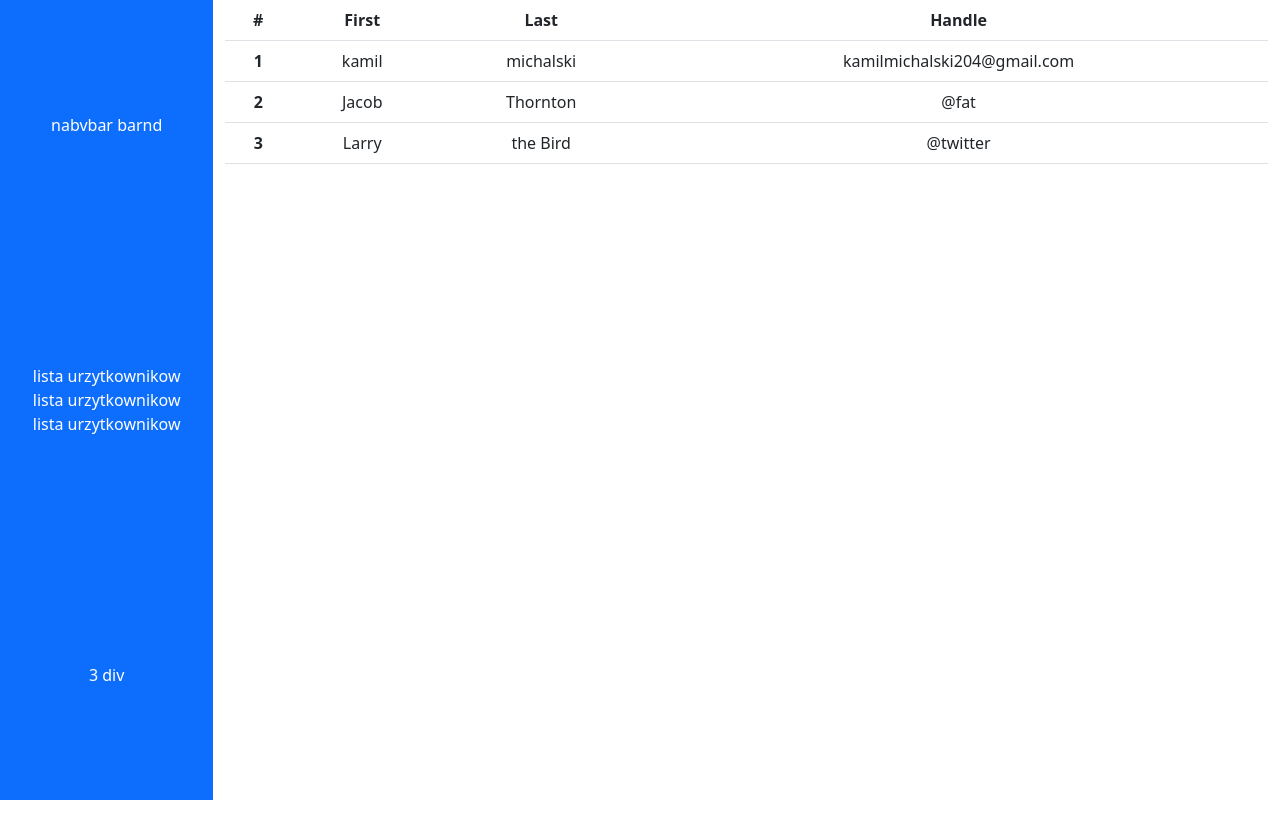
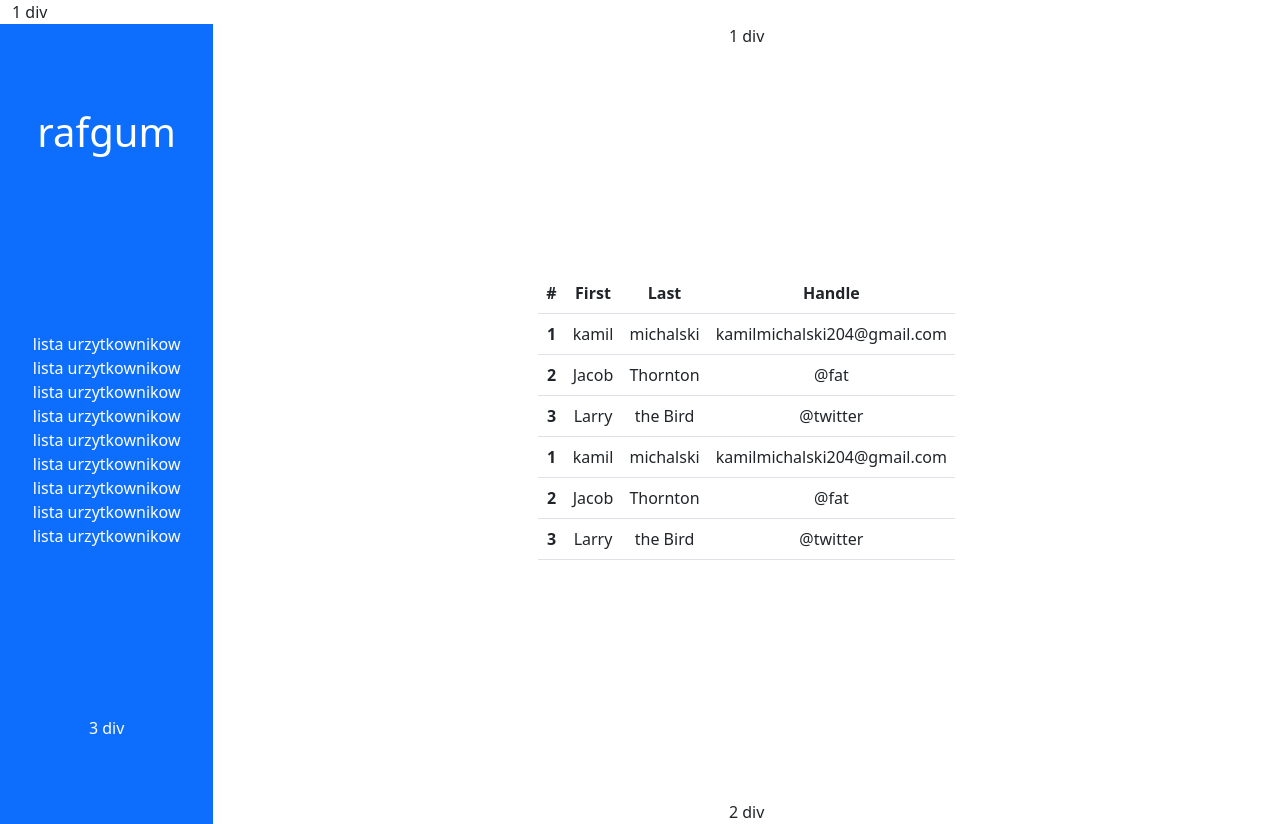
Before and after one commit to jajla/testowe, a plain HTML site: page index.html in a window 1280 px wide. Before the commit the page ends 800 px from the top, so only its background shows below. Drawn offline with nearby package versions, Linux system fonts and the light colour scheme.

Commit message:
koniec wstepu

```diff
--- a/index.html
+++ b/index.html
@@ -1,37 +1,49 @@
 <!doctype html>
 <html lang="pl">
+
 <head>
   <meta charset="utf-8">
   <meta name="viewport" content="width=device-width, initial-scale=1">
   <title>Bootstrap demo</title>
-    <link href="https://cdn.jsdelivr.net/npm/bootstrap@5.2.1/dist/css/bootstrap.min.css" rel="stylesheet" integrity="sha384-iYQeCzEYFbKjA/T2uDLTpkwGzCiq6soy8tYaI1GyVh/UjpbCx/TYkiZhlZB6+fzT" crossorigin="anonymous">
+  <link href="https://cdn.jsdelivr.net/npm/bootstrap@5.2.1/dist/css/bootstrap.min.css" rel="stylesheet"
+    integrity="sha384-iYQeCzEYFbKjA/T2uDLTpkwGzCiq6soy8tYaI1GyVh/UjpbCx/TYkiZhlZB6+fzT" crossorigin="anonymous">
   <style>
-  body{
+    body {
       height: 100vh;
     }
-  .col-lg-2{
+
+    .col-lg-2 {
       height: 100vh;
     }
   </style>
 </head>
+
 <body>
   <div class="container-fluid">
+    <div>1 div</div>
     <div class="row">
       <div class="col-lg-2 d-flex align-items-center flex-column justify-content-around bg-primary text-white">
- <div>nabvbar barnd</div>
+        <div>
+          <h1><a class="nav-link" href="">rafgum</a></h1>
+        </div>
         <div>
           <a class="nav-link" href="">lista urzytkownikow</a>
-
           <a class="nav-link" href="">lista urzytkownikow</a>
           <a class="nav-link" href="">lista urzytkownikow</a>
-
+          <a class="nav-link" href="">lista urzytkownikow</a>
+          <a class="nav-link" href="">lista urzytkownikow</a>
+          <a class="nav-link" href="">lista urzytkownikow</a>
+          <a class="nav-link" href="">lista urzytkownikow</a>
+          <a class="nav-link" href="">lista urzytkownikow</a>
+          <a class="nav-link" href="">lista urzytkownikow</a>
+        </div>
+        <div>3 div</div>
 
       </div>
- <div>3 div</div>
-          </div>
 
-        <div class="col-lg-10 ">
-          <table class="table text-center" >
+      <div class="col-lg-10 d-flex align-items-center flex-column justify-content-between">
+        <div>1 div</div>
+        <table class="table w-25 text-center">
           <thead>
             <tr>
               <th scope="col">#</th>
@@ -64,15 +76,40 @@
               <td>@twitter</td>
 
             </tr>
+            <tr>
+              <th scope="row">1</th>
+              <td>kamil</td>
+              <td>michalski</td>
+              <td>kamilmichalski204@gmail.com</td>
+
+
+            </tr>
+            <tr>
+              <th scope="row">2</th>
+              <td>Jacob</td>
+              <td>Thornton</td>
+              <td>@fat</td>
+
+            </tr>
+            <tr>
+              <th scope="row">3</th>
+              <td>Larry</td>
+              <td>the Bird</td>
+              <td>@twitter</td>
+
+            </tr>
 
 
           </tbody>
         </table>
-
+        <div>2 div</div>
       </div>
 
     </div>
   </div>
-    <script src="https://cdn.jsdelivr.net/npm/bootstrap@5.2.1/dist/js/bootstrap.bundle.min.js" integrity="sha384-u1OknCvxWvY5kfmNBILK2hRnQC3Pr17a+RTT6rIHI7NnikvbZlHgTPOOmMi466C8" crossorigin="anonymous"></script>
+  <script src="https://cdn.jsdelivr.net/npm/bootstrap@5.2.1/dist/js/bootstrap.bundle.min.js"
+    integrity="sha384-u1OknCvxWvY5kfmNBILK2hRnQC3Pr17a+RTT6rIHI7NnikvbZlHgTPOOmMi466C8"
+    crossorigin="anonymous"></script>
 </body>
+
 </html>
```
Lines whose indentation alone changed are shown as unchanged.
